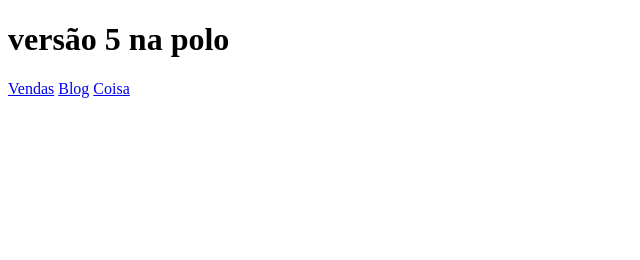
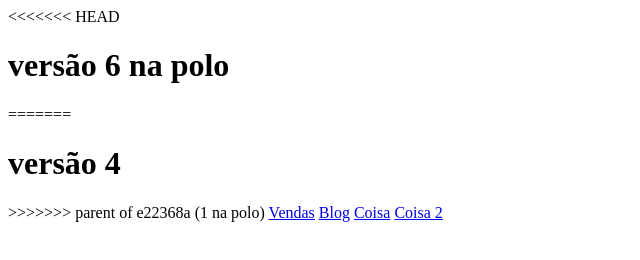
Before and after one commit to jgodinhoneto/auladegit, a plain HTML site: page index.html in a window 1280 px wide. Shown: the whole page, without its empty margins (0-640 px from the left). Drawn offline with Linux system fonts and the light colour scheme.

Commit message:
Com a coisa 2

```diff
--- a/index.html
+++ b/index.html
@@ -6,9 +6,14 @@
     <title></title>
 </head>
 <body>
-    <h1>versão 5 na polo</h1>
+<<<<<<< HEAD
+    <h1>versão 6 na polo</h1>
+=======
+    <h1>versão 4</h1>
+>>>>>>> parent of e22368a (1 na polo)
     <a href="vendas.html">Vendas</a>
-    <a href="glog.html">Blog</a>
+    <a href="blog.html">Blog</a>
     <a href="coisa.html">Coisa</a>
+    <a href="coisa2.html">Coisa 2</a>
 </body>
 </html>
```
Also changed, not shown: coisa2.html (added, +12 -0 lines).
